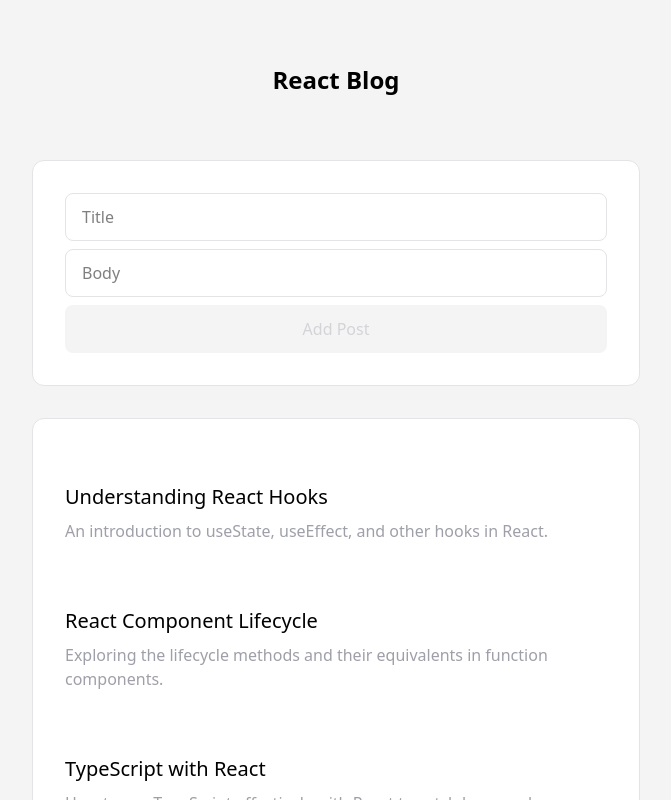
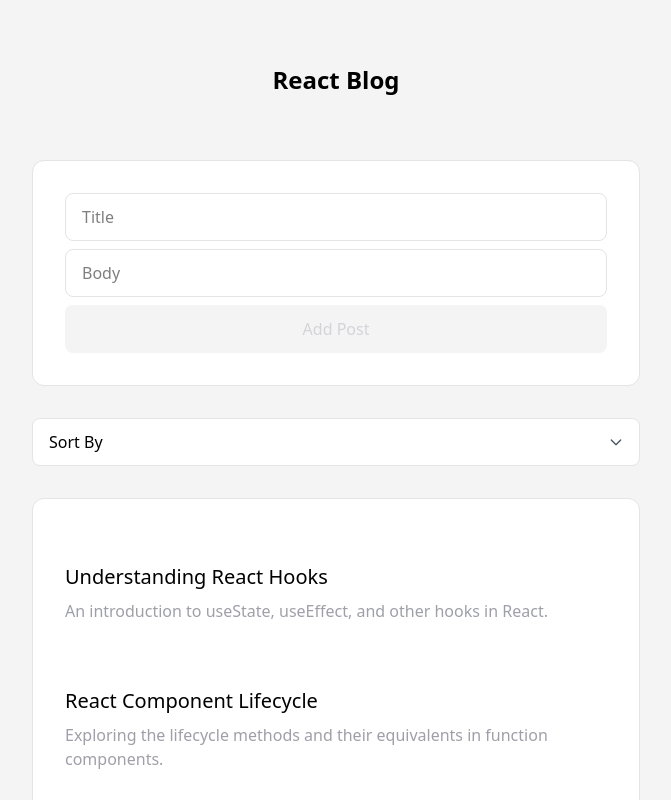
Before and after one commit to hqdrone/react, a React (Vite) app: page / in a window 1280 px wide. Shown: the top 800 px of the page, without its empty margins (304-975 px from the left). Built offline with nearby package versions, Linux system fonts and the light colour scheme.

Commit message:
feat: add sort filter by post title and description

```diff
--- a/src/App.tsx
+++ b/src/App.tsx
@@ -2,35 +2,40 @@ import { type PostType } from './components/Post.tsx';
 import { useState } from 'react';
 import { PostList } from './components/PostList.tsx';
 import { PostForm } from './components/PostForm.tsx';
+import { Select } from './components/UI/Select.tsx';
+
+export type PostKeys = 'title' | 'description';
 
 export const App = () => {
   const [posts, setPosts] = useState<PostType[]>([
     {
       id: 1,
       title: 'Understanding React Hooks',
-      body: 'An introduction to useState, useEffect, and other hooks in React.',
+      description: 'An introduction to useState, useEffect, and other hooks in React.',
     },
     {
       id: 2,
       title: 'React Component Lifecycle',
-      body: 'Exploring the lifecycle methods and their equivalents in function components.',
+      description: 'Exploring the lifecycle methods and their equivalents in function components.',
     },
     {
       id: 3,
       title: 'TypeScript with React',
-      body: 'How to use TypeScript effectively with React to catch bugs early.',
+      description: 'How to use TypeScript effectively with React to catch bugs early.',
     },
     {
       id: 4,
       title: 'Managing State in React',
-      body: 'Overview of different state management approaches including Redux and Context API.',
+      description:
+        'Overview of different state management approaches including Redux and Context API.',
     },
     {
       id: 5,
       title: 'React Performance Optimization',
-      body: 'Tips and best practices to make React apps faster and more efficient.',
+      description: 'Tips and best practices to make React apps faster and more efficient.',
     },
   ]);
+  const [sortBy, setSortBy] = useState<string>('');
 
   const createPost = (post: PostType) => {
     setPosts([...posts, post]);
@@ -40,6 +45,11 @@ export const App = () => {
     setPosts(posts.filter((post) => post.id !== id));
   };
 
+  const onChangeSortBy = (value: PostKeys) => {
+    setSortBy(value);
+    setPosts(posts.sort((a, b) => a[value].localeCompare(b[value])));
+  };
+
   return (
     <div className="mx-auto max-w-[640px] px-4 pb-32">
       <header className="py-16">
@@ -47,6 +57,18 @@ export const App = () => {
       </header>
       <main>
         <PostForm create={createPost} />
+        <div className="mb-8">
+          <Select
+            onChange={onChangeSortBy}
+            value={sortBy}
+            defaultValue="Sort By"
+            options={[
+              { title: 'Title', value: 'title' },
+              { title: 'Description', value: 'description' },
+            ]}
+          />
+        </div>
+
         <PostList onDeletePost={onDeletePost} posts={posts} />
       </main>
     </div>
--- a/src/components/Post.tsx
+++ b/src/components/Post.tsx
@@ -1,18 +1,18 @@
 export type PostType = {
   id: number;
   title: string;
-  body: string;
+  description: string;
 };
 
 export type PostProps = PostType & {
   onDeletePost: (id: number) => void;
 };
 
-export const Post = ({ id, title, body, onDeletePost }: PostProps) => {
+export const Post = ({ id, title, description, onDeletePost }: PostProps) => {
   return (
     <div className="group relative p-8 hover:bg-zinc-50">
       <div className="mb-2 text-xl">{title}</div>
-      <div className="font-light text-zinc-400">{body}</div>
+      <div className="font-light text-zinc-400">{description}</div>
       <button
         onClick={() => onDeletePost(id)}
         className="absolute top-8 right-8 hidden cursor-pointer text-xs font-light text-red-400 group-hover:block"
--- a/src/components/PostForm.tsx
+++ b/src/components/PostForm.tsx
@@ -10,7 +10,7 @@ export type PostFormType = {
 export type PostFormData = Omit<PostType, 'id'>;
 
 export const PostForm = ({ create }: PostFormType) => {
-  const [post, setPost] = useState<PostFormData>({ title: '', body: '' });
+  const [post, setPost] = useState<PostFormData>({ title: '', description: '' });
 
   const addNewPost = (e: FormEvent<HTMLFormElement>) => {
     e.preventDefault();
@@ -19,7 +19,7 @@ export const PostForm = ({ create }: PostFormType) => {
       id: Date.now(),
     };
     create(newPost);
-    setPost({ title: '', body: '' });
+    setPost({ title: '', description: '' });
   };
 
   return (
@@ -32,12 +32,12 @@ export const PostForm = ({ create }: PostFormType) => {
           name="title"
         />
         <Input
-          value={post.body}
-          onChange={(e) => setPost({ ...post, body: e.target.value })}
+          value={post.description}
+          onChange={(e) => setPost({ ...post, description: e.target.value })}
           placeholder="Body"
           name="body"
         />
-        <Button disabled={!post.title || !post.body}>Add Post</Button>
+        <Button disabled={!post.title || !post.description}>Add Post</Button>
       </form>
     </div>
   );
--- a/src/components/PostList.tsx
+++ b/src/components/PostList.tsx
@@ -17,7 +17,7 @@ export const PostList = ({ posts, onDeletePost }: PostListProps) => {
             onDeletePost={onDeletePost}
             id={post.id}
             title={post.title}
-            body={post.body}
+            description={post.description}
             key={post.id}
           />
         ))
--- /dev/null
+++ b/src/components/UI/Select.tsx
@@ -0,0 +1,42 @@
+import type { PostKeys } from '../../App.tsx';
+
+export type SelectOption = { value: string; title: string };
+
+export type SelectProps = {
+  options: SelectOption[];
+  defaultValue: string;
+  value: string;
+  onChange: (value: PostKeys) => void;
+};
+
+export const Select = ({ options, defaultValue, value, onChange }: SelectProps) => {
+  return (
+    <div className="relative">
+      <select
+        className="h-[48px] w-full appearance-none rounded-lg border-1 border-zinc-200 bg-white px-4"
+        value={value}
+        onChange={(e) => onChange(e.target.value as PostKeys)}
+      >
+        <option value="" disabled>
+          {defaultValue}
+        </option>
+        {options.map((option) => (
+          <option key={option.value} value={option.value}>
+            {option.title}
+          </option>
+        ))}
+      </select>
+      <div className="pointer-events-none absolute inset-y-0 right-0 flex items-center pr-4">
+        <svg
+          className="h-4 w-4 text-gray-600"
+          fill="none"
+          stroke="currentColor"
+          viewBox="0 0 24 24"
+          xmlns="http://www.w3.org/2000/svg"
+        >
+          <path strokeLinecap="round" strokeLinejoin="round" strokeWidth={2} d="M19 9l-7 7-7-7" />
+        </svg>
+      </div>
+    </div>
+  );
+};
```
